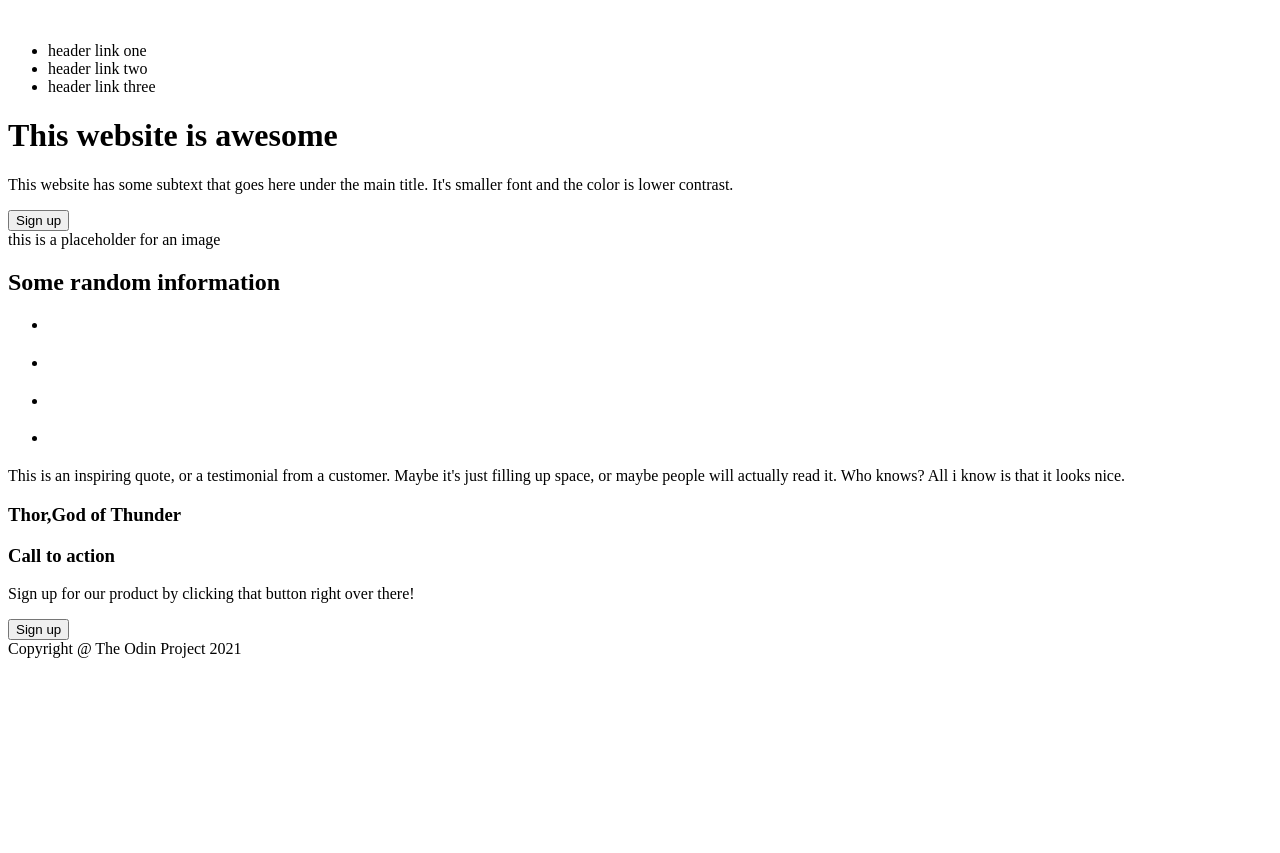
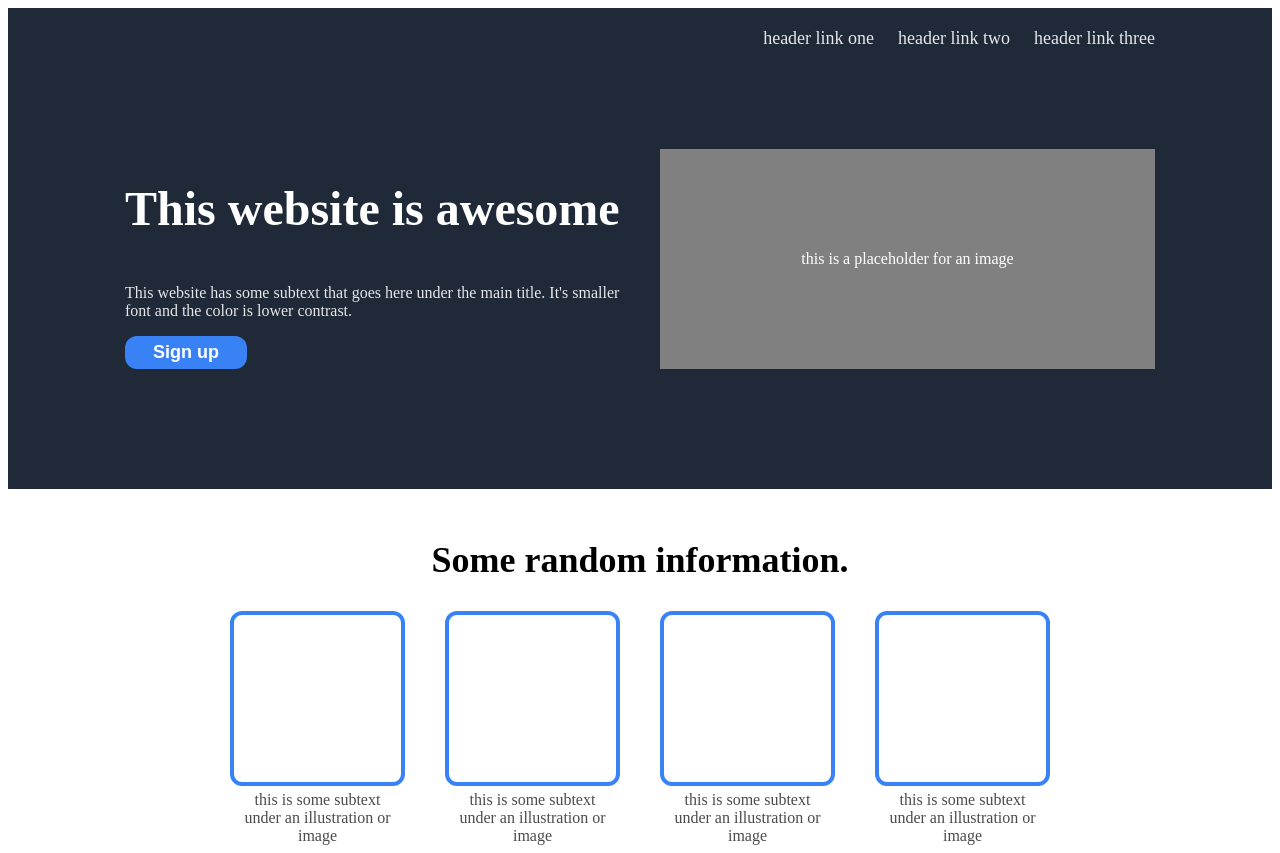
Before and after one commit to Ducksonkeyboard/landing-page, a plain HTML site: page index.html in a window 1280 px wide. Shown: the top 853 px of the page. Before the commit the page ends 800 px from the top, so only its background shows below. Drawn offline with Linux system fonts and the light colour scheme.

Commit message:
Style header and "info"

```diff
--- a/index.html
+++ b/index.html
@@ -4,49 +4,55 @@
     <meta charset="UTF-8">
     <meta name="viewport" content="width=device-width, initial-scale=1.0">
     <title>Landing page</title>
+    <link rel="stylesheet" href="./style.css">
 </head>
 <body>
 
     <div class="header">
 
-        <div class="top-header">
+        <div class="header-all">
+            <div class="header-top">
                 <img class="logo">
-            <ul>
+                <ul class="light-white link">
                     <li> header link one</li>
                     <li>header link two</li>
                     <li> header link three</li>
                 </ul>
             </div>
 
-        <div class="head-info">
-            <h1>This website is awesome</h1>
-            <p>This website has some subtext that goes here under the
+            <div class="front-info">
+                <div class="textbox">
+                    <h1 class="white">This website is awesome</h1>
+                    <p class="light-white">This website has some subtext that goes here under the
                         main title. It's smaller font and the color is lower contrast.
                     </p>
                     <button>Sign up</button>
                 </div>
 
-        <div class="image">this is a placeholder for an image</div>
+                <div class="image white">this is a placeholder for an image</div>
+            </div>
+        </div>
+
     </div>
 
     <div class="info">
-        <h2>Some random information</h2>
+        <h2>Some random information.</h2>
         <ul>
             <li>
                 <div class="image"></div>
-                <p></p>
+                <p class="grey">this is some subtext under an illustration or image</p>
             </li>
             <li>
                 <div class="image"></div>
-                <p></p>
+                <p class="grey">this is some subtext under an illustration or image</p>
             </li>
             <li>
                 <div class="image"></div>
-                <p></p>
+                <p class="grey">this is some subtext under an illustration or image</p>
             </li>
             <li>
                 <div class="image"></div>
-                <p></p>
+                <p class="grey">this is some subtext under an illustration or image</p>
             </li>
         </ul>
     </div>
@@ -61,7 +67,7 @@
     </div>
 
     <div class="sign-up">
-        <div class="sign-up-box">
+        <div class="sign-up-box white">
             <h3>Call to action</h3>
             <p>Sign up for our product by clicking that button right over there!</p>
             <button>Sign up</button>
--- a/style.css
+++ b/style.css
@@ -0,0 +1,144 @@
+*{
+    font-family: Roboto, 'Open Sans', 'Helvetica Neue', sans-serif'Times New Roman', Times, serif;
+    box-sizing: border-box;
+}
+
+/* color */
+.white{
+    color: white;
+}
+
+.light-white{
+    color: #e5e7eb;
+}
+.grey{
+    color: rgb(75, 75, 75);
+}
+/* color */
+
+/* header */
+.header{
+    background-color: #1f2937;
+    padding: 20px 175px;
+    display: flex;
+    justify-content: center;
+    align-items: center;
+}
+
+.header-all{
+    width: 1030px;
+}
+
+.header-top{
+    display: flex;
+    justify-content: space-between;
+}
+
+.header-top .link{
+    display: flex;
+    gap: 24px;
+    font-size: 18px;
+}
+
+ul{
+    list-style-type: none;
+    padding: 0;
+    margin: 0;
+}
+/* header */
+
+/* front-info */
+.front-info{
+    padding: 100px 0px;
+    display: flex;
+    justify-content: center;
+    gap: 40px;
+}
+
+.front-info .textbox{
+    display: flex;
+    flex-direction: column;
+    width: 500px;
+    flex: 0 1 auto;
+
+}
+
+.textbox h1{
+    font-weight: 900;
+    font-size: 48px;
+}
+
+.textbox button{
+    background-color: #3882F6;
+    color: white;
+    border-radius: 12px;
+    font-weight: bold;
+    padding: 6px 28px;
+    font-size: 18px;
+    width: fit-content;
+    border: none;
+}
+
+.front-info .image{
+    background-color: grey;
+    display: flex;
+    justify-content: center;
+    align-items: center;
+    width: 500px;
+    flex: 0 1 auto;
+}
+/* front-info */
+
+/* info */
+
+.info{
+    padding: 20px 300px 100px;
+    display: flex;
+    flex-direction: column;
+    justify-content: center;
+    align-items: center;
+}
+
+.info h2{
+    font-size: 36px;
+    font-weight: 900;
+}
+
+.info ul{
+    display: flex;
+    gap: 40px;
+}
+
+.info li{
+    width: 175px;
+}
+.info p{
+    margin: 0;
+    padding: 5px;
+    text-align: center;
+}
+.info .image{
+    border-color: #3882F6;
+    border-style: solid;
+    border-radius: 12px;
+    border-width: 4px;
+    height: 175px;
+    width: 175px;
+}
+
+/* info */
+
+/* quote */
+.quote{
+    background-color: #e5e7eb;
+    padding: 100px 400px;
+}
+.quote p{
+    font-size: 36px;
+    font-style: italic;
+    color: #1F2937;
+}
+.quote h3{
+    font-weight: 900;
+}
+/* quote */
```
Lines whose indentation alone changed are shown as unchanged.
